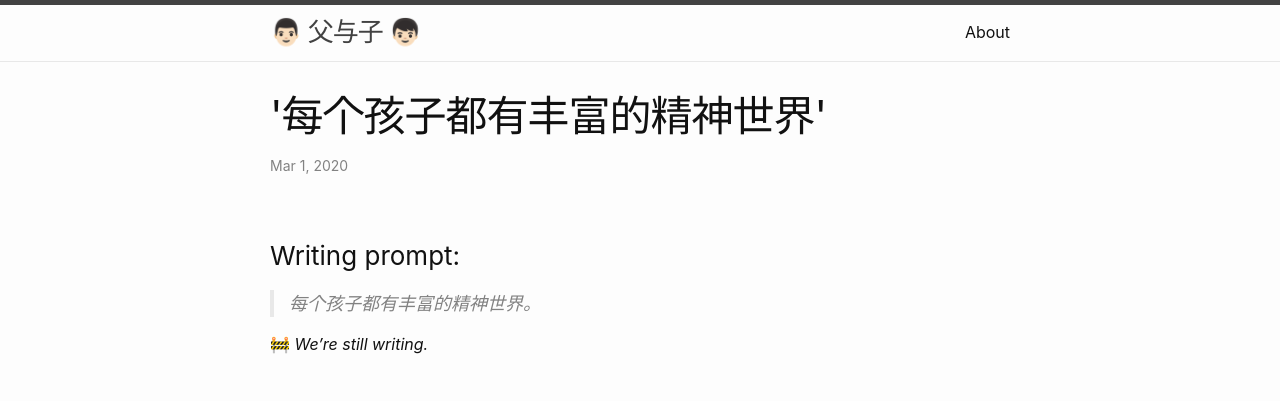
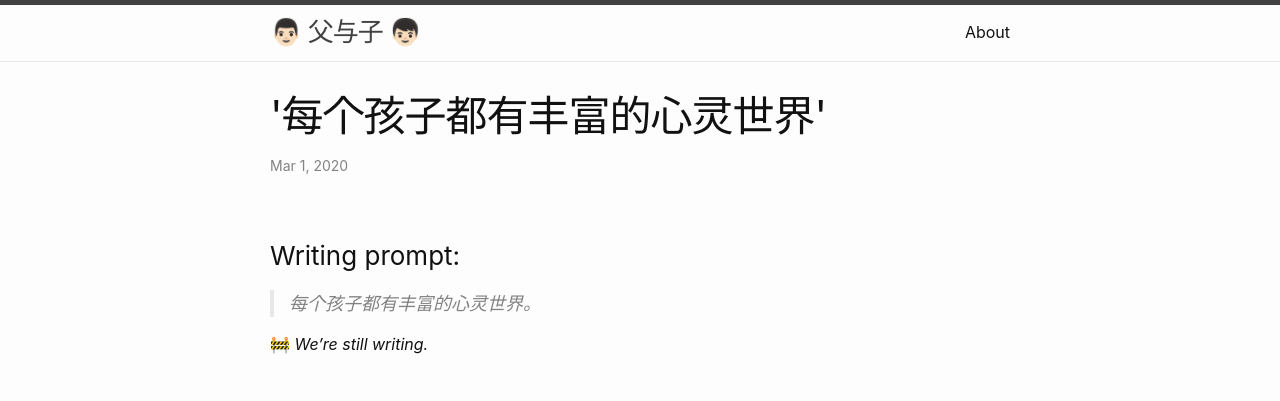
Before and after one commit to fuyuzi/fuyuzi.github.io, a Jekyll site: the page built from _posts/2020-03-01-raising-children.md, in a window 1280 px wide. Shown: the top 401 px of the page. Built offline with Jekyll 4.4.1, drawn with Linux system fonts in a browser that asks for light colours.

Commit message:
"精神世界" -> "心灵世界"

```diff
--- a/_posts/2020-03-01-raising-children.md
+++ b/_posts/2020-03-01-raising-children.md
@@ -1,10 +1,10 @@
 ---
 layout: post
-title: "'每个孩子都有丰富的精神世界'"
+title: "'每个孩子都有丰富的心灵世界'"
 ---
 
 ### Writing prompt:
 
-> 每个孩子都有丰富的精神世界。
+> 每个孩子都有丰富的心灵世界。
 
 🚧 *We're still writing.*
```
